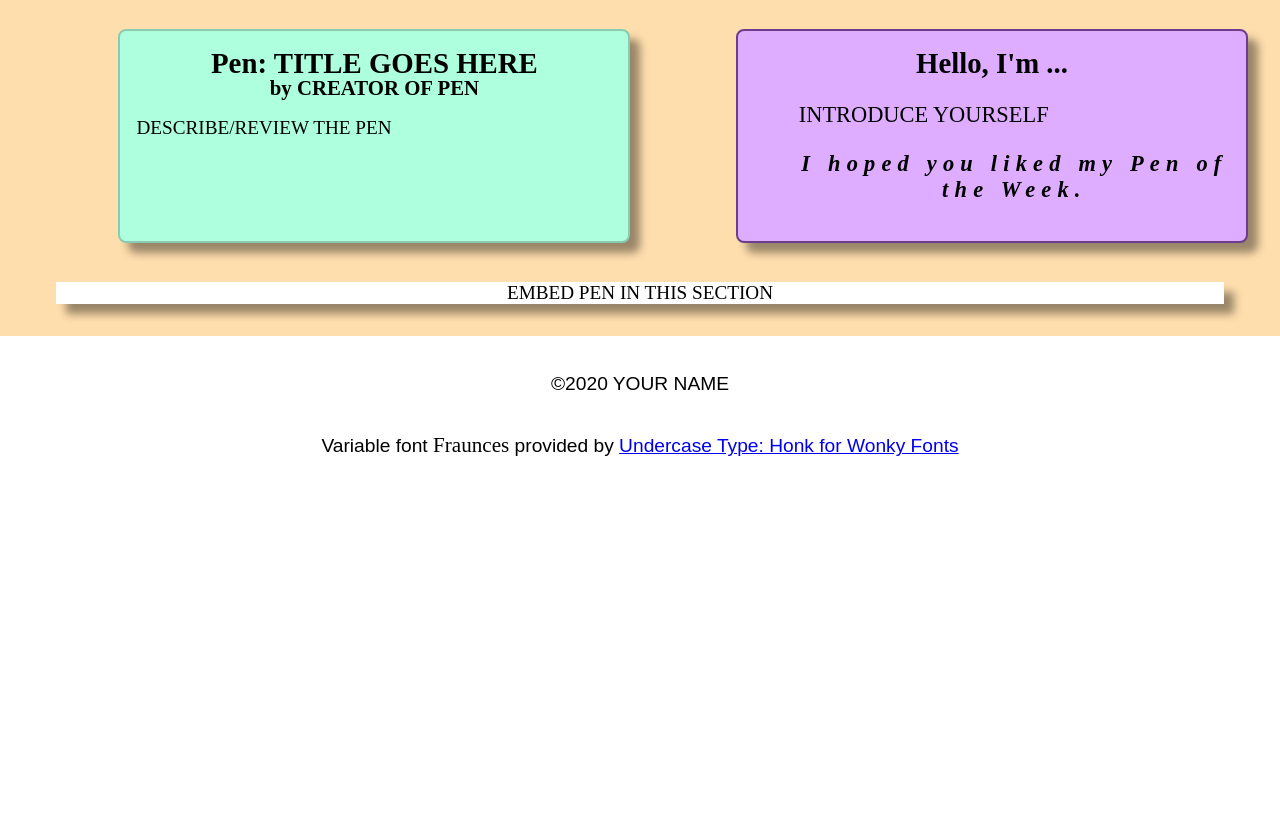
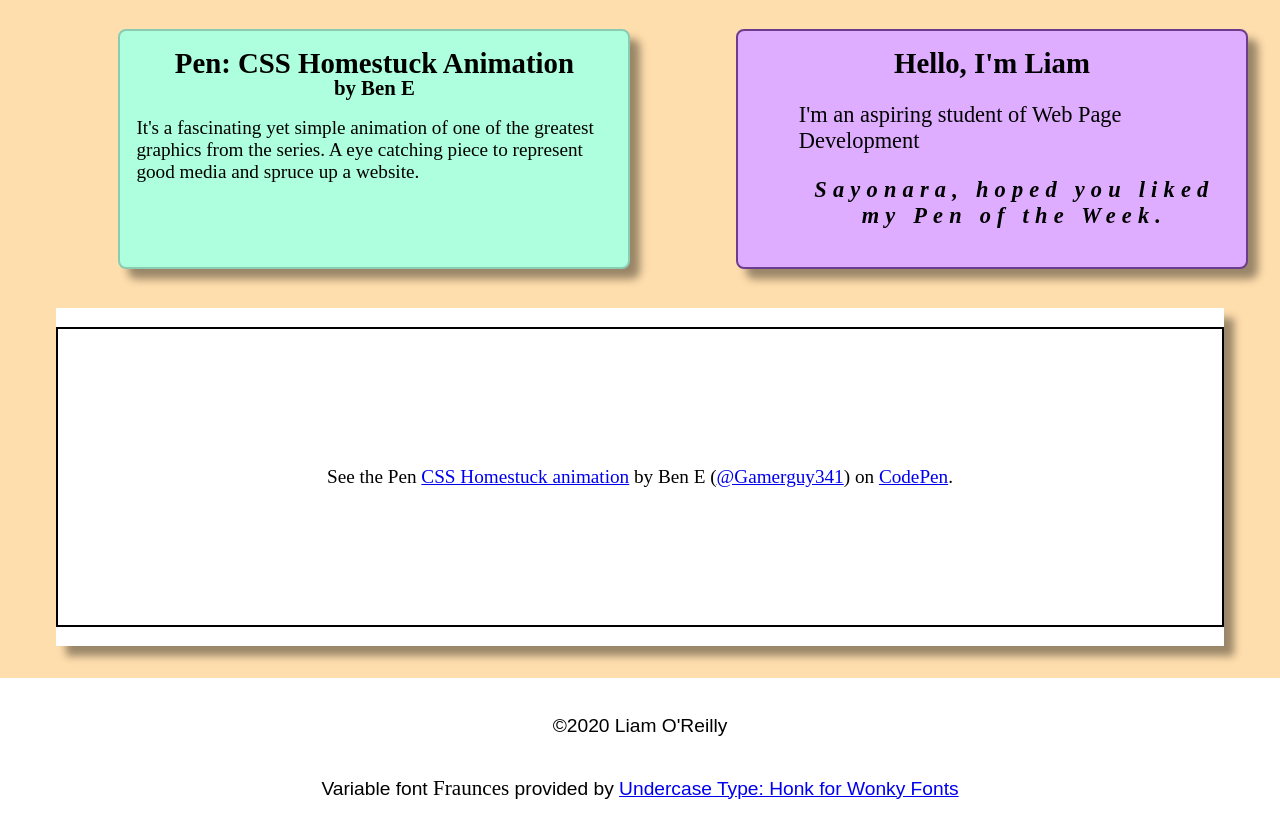
Before and after one commit to RVCC-IDMX/embed-codepen-LiamO200, a plain HTML site: page index.html in a window 1280 px wide. Shown: the part 67-904 px from the top of the page. Before the commit the page ends 800 px from the top, so only its background shows below. Drawn offline with Linux system fonts and the light colour scheme; a script that the page names is missing; a web font is replaced by a local one.

Commit message:
added pin

```diff
--- a/index.html
+++ b/index.html
@@ -1,5 +1,6 @@
 <!DOCTYPE html>
 <html lang="en">
+
 <head>
   <meta charset="UTF-8" />
   <meta name="viewport" content="width=device-width" />
@@ -16,26 +17,35 @@
 
     <main>
       <article>
-          <h2>Pen: TITLE GOES HERE</h2>
-          <h3>by CREATOR OF PEN</h3>
-          <p>DESCRIBE/REVIEW THE PEN</p>
+        <h2>Pen: CSS Homestuck Animation</h2>
+        <h3>by Ben E</h3>
+        <p>It's a fascinating yet simple animation of one of the greatest graphics from the series. A eye catching piece
+          to represent good media and spruce up a website.</p>
       </article>
-        <section>EMBED PEN IN THIS SECTION</section>
+      <section>
+        <p class="codepen" data-height="300" data-default-tab="html,result" data-slug-hash="amgEVE"
+          data-user="Gamerguy341"
+          style="height: 300px; box-sizing: border-box; display: flex; align-items: center; justify-content: center; border: 2px solid; margin: 1em 0; padding: 1em;">
+          <span>See the Pen <a href="https://codepen.io/Gamerguy341/pen/amgEVE">
+              CSS Homestuck animation</a> by Ben E (<a href="https://codepen.io/Gamerguy341">@Gamerguy341</a>)
+            on <a href="https://codepen.io">CodePen</a>.</span>
+        </p>
+        <script async src="https://cpwebassets.codepen.io/assets/embed/ei.js"></script>
+      </section>
       <aside>
-          <h2>Hello, I'm ...</h2>
-          <p>INTRODUCE YOURSELF</p>
-          <p class="bye">I hoped you liked my Pen of the Week.</p>
+        <h2>Hello, I'm Liam</h2>
+        <p>I'm an aspiring student of Web Page Development</p>
+        <p class="bye">Sayonara, hoped you liked my Pen of the Week.</p>
       </aside>
     </main>
     <footer class="sans-serif">
-        <p>&copy;2020 YOUR NAME</p>
+      <p>&copy;2020 Liam O'Reilly</p>
       <p>
         Variable font <span class="serif">Fraunces</span> provided by
-          <a href="https://github.com/undercasetype/Fraunces"
-            >Undercase Type: Honk for Wonky Fonts</a
-          >
+        <a href="https://github.com/undercasetype/Fraunces">Undercase Type: Honk for Wonky Fonts</a>
       </p>
     </footer>
   </div>
 </body>
+
 </html>
```
Lines whose indentation alone changed are shown as unchanged.
